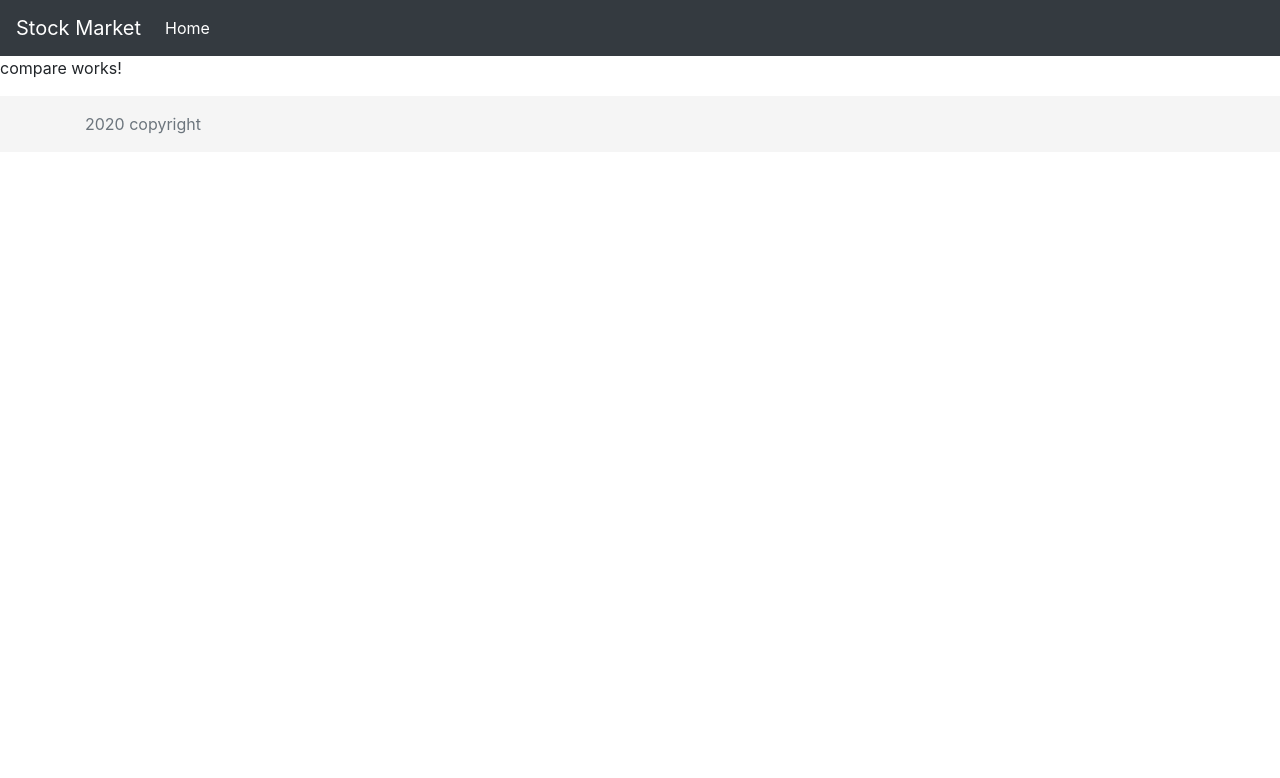
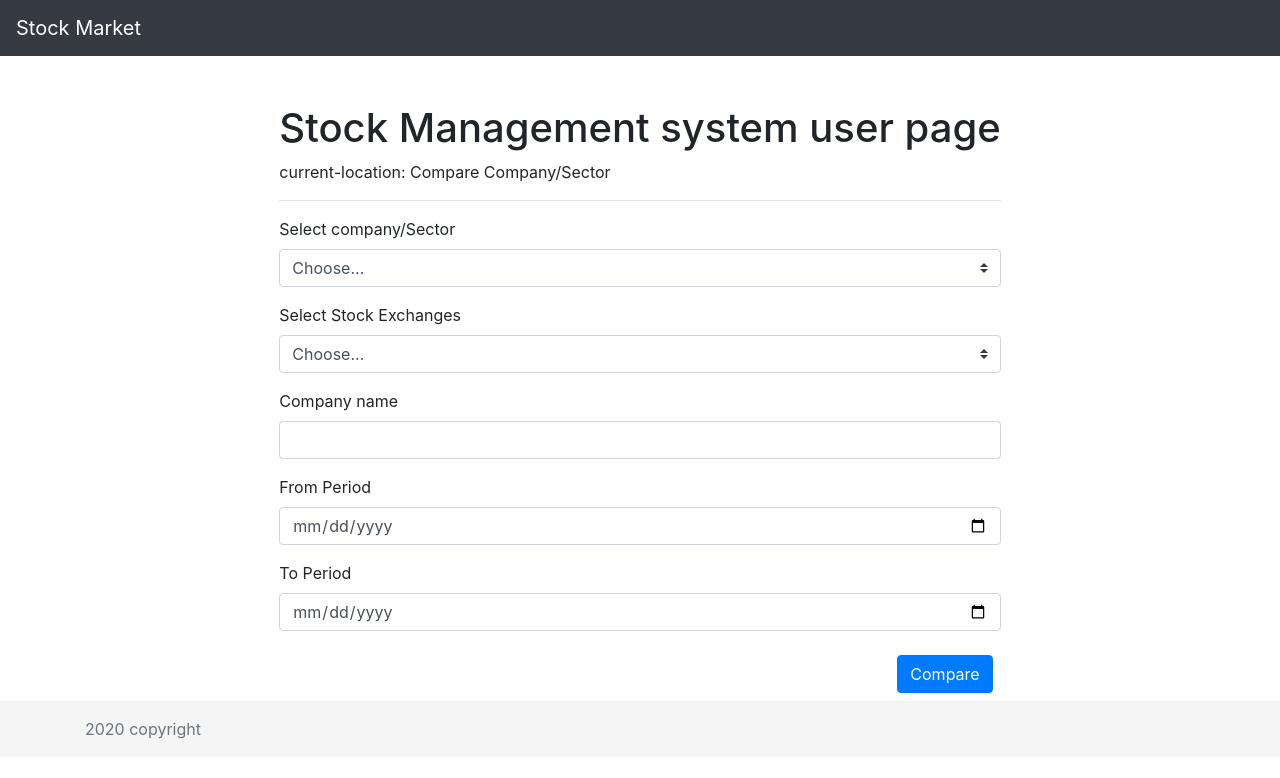
Before and after one commit to pacman0208/StockMarket, an Angular app in the folder frontEnd/: page /compare in a window 1280 px wide. Shown: the top 778 px of the page. Built offline with nearby package versions, Linux system fonts and the light colour scheme.

Commit message:
update compare page

```diff
--- a/frontEnd/src/app/component/compare/compare.component.html
+++ b/frontEnd/src/app/component/compare/compare.component.html
@@ -1 +1,49 @@
-<p>compare works!</p>
+<!-- Begin page content -->
+<main role="main" class="flex-shrink-0">
+    <form>
+        <div class="container">
+            <div class="row justify-content-md-center">
+                <div class="col-md-auto">
+                    <h1 class="mt-5">Stock Management system user page</h1>
+                    <p>current-location: Compare Company/Sector</p>
+                    <hr>
+
+                    <div class="form-group">
+                        <label for="company">Select company/Sector</label>
+                        <select class="custom-select" id="company">
+                        <option selected>Choose...</option>
+                        <option *ngFor="let c of comList" value="{{c}}">{{c}}</option>
+                        </select>
+                    </div>
+                    <div class="form-group">
+                        <label for="exchanges">Select Stock Exchanges</label>
+                        <select class="custom-select" id="exchanges">
+                        <option selected>Choose...</option>
+                        <option *ngFor="let c of exchanges" value="{{c}}">{{c}}</option>
+                        </select>
+                    </div>
+                    <div class="form-group">
+                        <label for="name">Company name</label>
+                        <input type="text" name="name" class="form-control">
+                    </div>
+                    <div class="form-group">
+                        <label for="fromDate">From Period</label>
+                        <input type="date" name="fromDate" class="form-control">
+                    </div>
+                    <div class="form-group">
+                        <label for="ToDate">To Period</label>
+                        <input type="date" name="toDate" class="form-control">
+                    </div>
+
+                    <div class="d-flex bd-highlight">
+                        <div class="p-2 flex-grow-1 bd-highlight"></div>
+                        <div class="p-2 bd-highlight">
+                            <button type="submit" class="btn btn-primary" (click)="onCompare()">Compare</button>
+                        </div>
+
+                    </div>
+                </div>
+            </div>
+        </div>
+    </form>
+  </main>
--- a/frontEnd/src/app/component/compare/compare.component.ts
+++ b/frontEnd/src/app/component/compare/compare.component.ts
@@ -1,15 +1,23 @@
 import { Component, OnInit } from '@angular/core';
-
+import {NgbDateStruct} from '@ng-bootstrap/ng-bootstrap';
 @Component({
   selector: 'app-compare',
   templateUrl: './compare.component.html',
   styleUrls: ['./compare.component.css']
 })
 export class CompareComponent implements OnInit {
+  model: NgbDateStruct;
+
+  public comList:string[] = ['Company','Sector'];
+
+  public exchanges:string[]=['NSE','BSE'];
 
   constructor() { }
 
   ngOnInit(): void {
   }
 
+  onCompare(){
+
+  }
 }
--- a/frontEnd/src/app/component/header/header.component.html
+++ b/frontEnd/src/app/component/header/header.component.html
@@ -6,11 +6,8 @@
 
     <div class="collapse navbar-collapse" id="navbarsExample02">
       <ul class="navbar-nav mr-auto">
-        <li class="nav-item active">
-          <a class="nav-link" [routerLink]="[ '/login' ]">Home<span class="sr-only">(current)</span></a>
-        </li>
         <li class="nav-item" *ngFor="let item of menuList">
-          <a class="nav-link" [routerLink]="[ '/'+item.url ]">{{item.name}}</a>
+          <a class="nav-link" [routerLink]="[ '/'+item.url ]" routerLinkActive="active">{{item.name}}</a>
 
         </li>
       </ul>
--- a/frontEnd/src/app/component/ipo/ipo.component.html
+++ b/frontEnd/src/app/component/ipo/ipo.component.html
@@ -10,7 +10,7 @@
 
                 <div class="form-group">
                     <label for="company">Choose the company/IPO</label>
-                    <select class="custom-select" id="company">
+                    <select class="custom-select" id="company" cha [(ngModel)]="exchangeSel">
                       <option selected>Choose...</option>
                       <option *ngFor="let item of exchanges" value="{{item}}">{{item}}</option>
                     </select>
--- a/frontEnd/src/app/component/ipo/ipo.component.ts
+++ b/frontEnd/src/app/component/ipo/ipo.component.ts
@@ -15,6 +15,9 @@ export class IpoComponent implements OnInit {
   public companys:Company[]=[];
 
   public exchanges:string[]=[];
+
+  exchangeSel:string;
+
   constructor() {
    }
 
@@ -22,6 +25,9 @@ export class IpoComponent implements OnInit {
     this.initData();
   }
 
+  switchExchange(){
+    console.log(this.exchangeSel);
+  }
   /**
    * initial page data
    */
--- a/frontEnd/src/app/component/signup/signup.component.html
+++ b/frontEnd/src/app/component/signup/signup.component.html
@@ -15,7 +15,7 @@
         </div>
         <div class="form-group">
             <label for="email">Email Address</label>
-            <input type="type" email class="form-control" id="email" placeholder="name@example.com" required name="user.email" [(ngModel)]="user.email"/>
+            <input type="email" class="form-control" id="email" placeholder="name@example.com" required name="user.email" [(ngModel)]="user.email"/>
         </div>
         <div class="form-group">
             <label for="phone">Phone number</label>
--- a/frontEnd/src/app/services/menu-storeage.service.ts
+++ b/frontEnd/src/app/services/menu-storeage.service.ts
@@ -14,10 +14,11 @@ export class MenuStoreageService {
   */
  public generateList(){
     console.log('generateList method called');
+    this.menuList.push({name:'Home',url:'userlanding'});
     this.menuList.push({name:'IPO',url:'ipo'});
     this.menuList.push({name:'Compare company/sector',url:'compare'});
     this.menuList.push({name:'Edit profile',url:'edit-profile'});
-    this.menuList.push({name:'Logout',url:'logout'});
+    this.menuList.push({name:'Logout',url:'login'});
     // this.menuList.forEach(element => {
     //   this.set(element,element);
     // });
```
Also changed, not shown: 1 other file (tests, documents, lock files or other folders).
